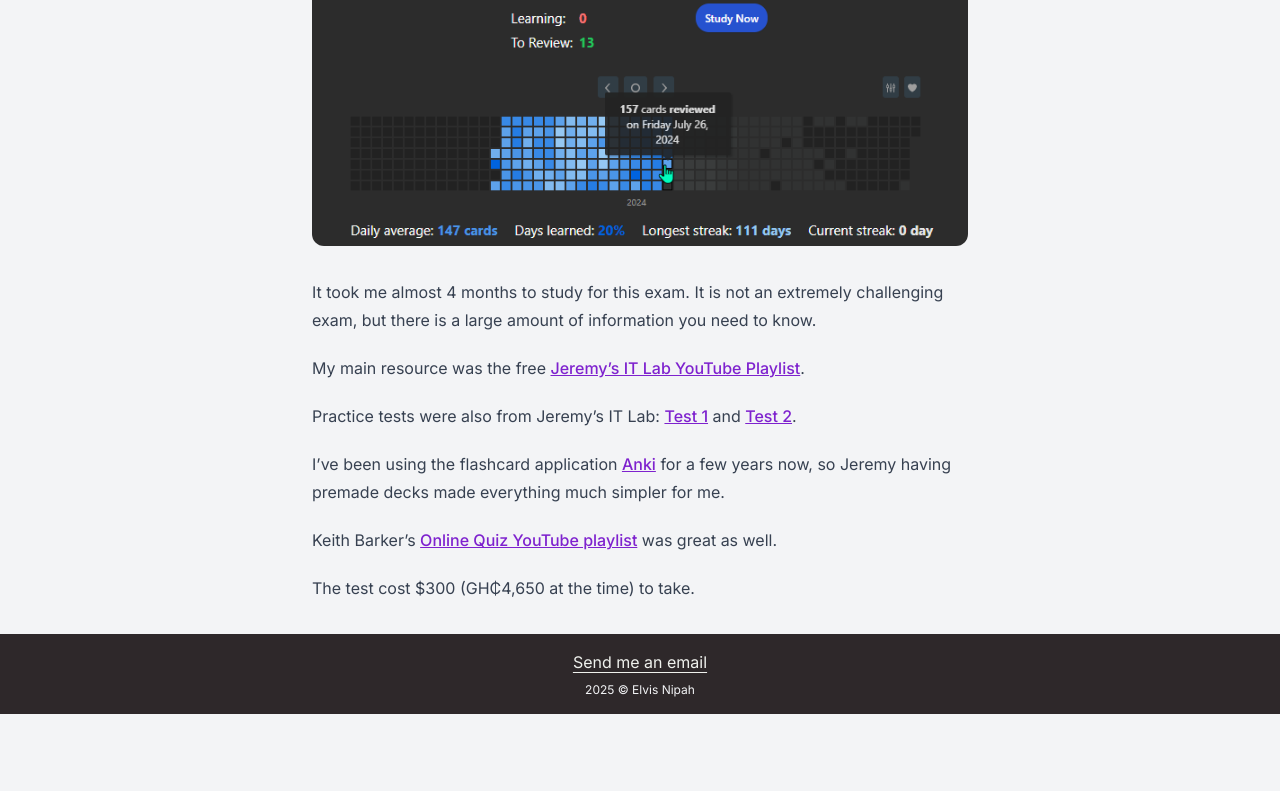
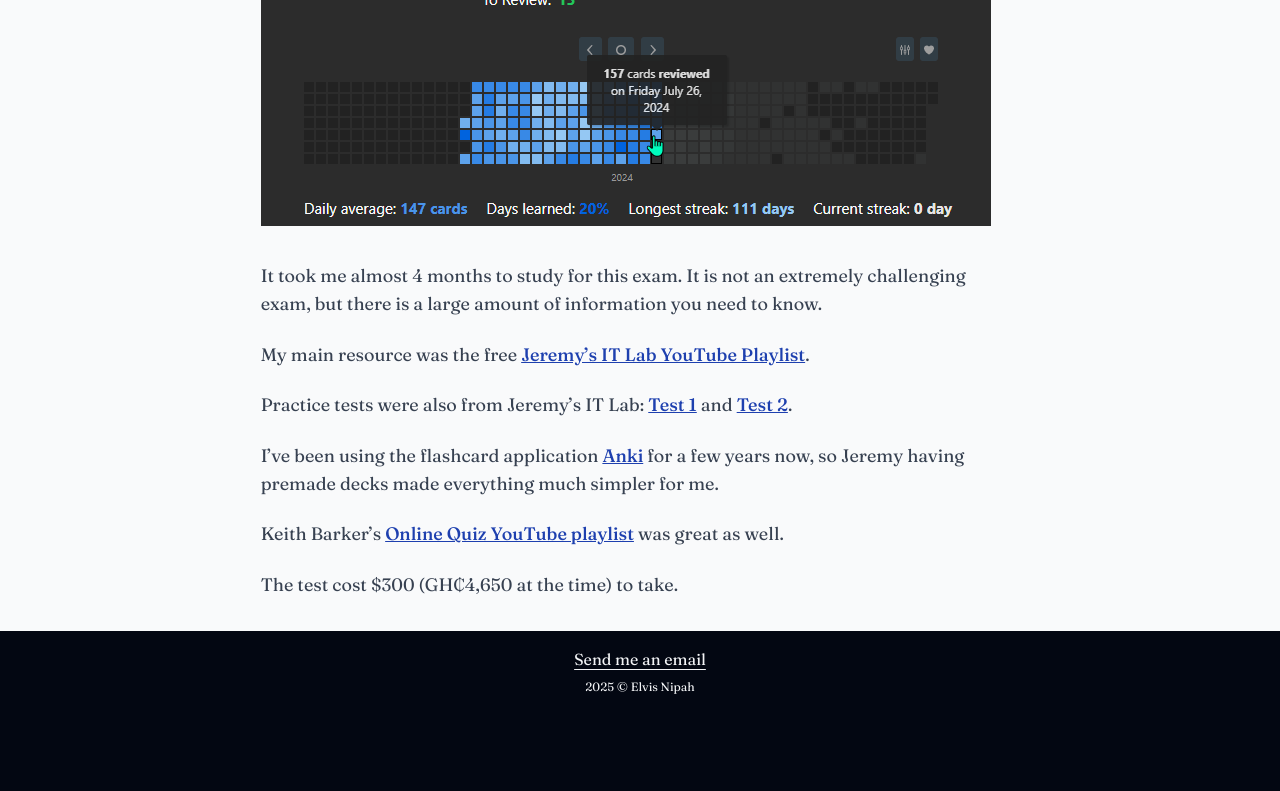
Before and after one commit to elvisnipah/a-new-blog, an Astro site: page /posts/ccna in a window 1280 px wide. Shown: the part 1139-1930 px from the top of the page. Before the commit the page ends 1853 px from the top, so only its background shows below. Built offline with nearby package versions, Linux system fonts and the light colour scheme; Astro itself is replaced by a stand-in of ours.

Commit message:
little bit of a ui refresh

```diff
--- a/package.json
+++ b/package.json
@@ -15,7 +15,8 @@
     "@astrojs/tailwind": "^5.1.3",
     "astro": "^5.0.5",
     "tailwindcss": "^3.4.16",
-    "typescript": "^5.7.2"
+    "typescript": "^5.7.2",
+    "unplugin-fonts": "^1.3.1"
   },
   "devDependencies": {
     "@tailwindcss/typography": "^0.5.15"
--- a/src/app.css
+++ b/src/app.css
@@ -1,17 +1,7 @@
-@import url("https://fonts.googleapis.com/css2?family=Nunito:ital,wght@0,200..1000;1,200..1000&display=swap");
+@import url('https://fonts.googleapis.com/css2?family=Fraunces:ital,opsz,wght@0,9..144,100..900;1,9..144,100..900&display=swap');
 
-@import url("https://fonts.googleapis.com/css2?family=Inter:ital,opsz,wght@0,14..32,100..900;1,14..32,100..900&display=swap");
+@import url('https://fonts.googleapis.com/css2?family=Cinzel:wght@400..900&display=swap');
 
 @tailwind base;
 @tailwind components;
 @tailwind utilities;
-
-@layer base {
-  @font-face {
-    font-family: "Excalifont";
-    font-style: normal;
-    font-weight: 400;
-    font-display: swap;
-    src: url(./fonts/Excalifont-Regular.woff2) format("woff2");
-  }
-}
--- a/src/components/Footer.astro
+++ b/src/components/Footer.astro
@@ -2,7 +2,7 @@
 const currentYear = new Date().getFullYear()
 ---
 
-<footer class="mt-auto py-4 bg-raisin-black text-gray-100 w-full flex flex-col items-center justify-center gap-2">
+<footer class="mt-auto py-4 pb-24 bg-gray-950 text-gray-100 w-full flex flex-col items-center justify-center gap-2">
     <a href="mailto:elvisnipah@gmail.com" class="text-white-smoke hover:text-purple-400  underline underline-offset-4" target="_blank" aria-label="Email">Send me an email</a>
     <p class="text-xs">{currentYear} &copy; Elvis Nipah</p>
 </footer>
--- a/src/components/Header.astro
+++ b/src/components/Header.astro
@@ -3,8 +3,8 @@ import { Image } from "astro:assets";
 import neskLogoSmall from "../../src/assets/nesk-logo-small.png";
 ---
 
-<header class="flex justify-between items-center p-4 w-full">
-  <a class="font-bold hover:underline hover:underline-offset-4 decoration-purple-500 font-excalifont" href="/">
+<header class=" bg-gray-50 opacity-100 w-full flex justify-between items-center p-4 border-b-2 border-b-gray-300 sticky top-0">
+  <a class="font-bold hover:underline hover:underline-offset-4 decoration-purple-500" href="/">
     elvis' blog
   </a>
 
--- a/src/components/Prose.astro
+++ b/src/components/Prose.astro
@@ -4,13 +4,14 @@
 
 <div
   class="prose
-  prose-h1:font-bold prose-h1:text-3xl prose-h1:text-gray-900
-  prose-h2:font-bold prose-h2:text-2xl prose-h2:text-gray-700
-  prose-h3:font-bold prose-h3:text-xl prose-h3:text-gray-500
-  prose-a:text-purple-700 hover:prose-a:text-purple-500 prose-img:rounded-xl
+  prose-h1:text-2xl prose-h1:text-gray-900 prose-h1:font-cinzel prose-h1:tracking-tighter
+  prose-h2:text-xl prose-h2:text-gray-800 prose-h2:font-cinzel prose-h2:tracking-widest
+  prose-h3:text-lg prose-h3:text-gray-700 prose-h3:font-cinzel prose-h3:tracking-widest
+  prose-p: md:text-lg
+  prose-a:text-blue-800
   prose-ul:pl-4 prose-li:pl-0 prose-ol:pl-4
-  prose-hr:my-8 prose-hr:border-raisin-black
-  prose-blockquote:border-flame"
+  prose-hr:my-8 prose-hr:border-gray-950
+  prose-blockquote:border-purple-500"
 >
   <slot />
 </div>
--- a/src/content/blog/CCNA.md
+++ b/src/content/blog/CCNA.md
@@ -3,7 +3,7 @@ slug: ccna
 title: "CCNA"
 description: "How I obtained my CCNA certification"
 publishDate: "2024-07-27"
-tags: ["certification"]
+tags: ["certification", "networking"]
 ---
 
 # CCNA
--- a/src/layouts/Layout.astro
+++ b/src/layouts/Layout.astro
@@ -12,7 +12,7 @@ const { title, description } = Astro.props;
 ---
 
 <!doctype html>
-<html lang="en" class="bg-gray-100 text-raisin-black min-h-screen">
+<html lang="en" class="bg-gray-50 text-gray-950 min-h-screen">
   <head>
     <meta charset="UTF-8" />
     <meta name="description" content={description} />
@@ -22,10 +22,10 @@ const { title, description } = Astro.props;
     <title>{title} | Elvis' blog</title>
   </head>
 
-  <body class="flex items-center flex-col min-h-screen font-inter">
+  <body class="flex items-center flex-col min-h-screen font-fraunces">
     <Header />
     <main
-      class="p-4 pb-8 flex flex-col items-center justify-center max-w-[1080px] md:min-h-[70vh]"
+      class="p-4 pb-8 w-full flex flex-col items-center md:min-h-[70vh]"
     >
       <slot />
     </main>
--- a/src/pages/index.astro
+++ b/src/pages/index.astro
@@ -10,14 +10,14 @@ const sortedPosts = sortPosts(allPosts)
 
 <Layout title="Home" description="Home page of my blog">
 	<div class="flex flex-col md:flex-row md:min-h-[70vh] md:gap-8">
-		<div class=" font-bold text-4xl text-gray-700 self-center justify-self-center">Personal thoughts and whatever I'd like to share.</div>
+		<div class="font-cinzel font-bold text-4xl text-gray-700 self-center justify-self-center">Personal thoughts and whatever I'd like to share.</div>
 
 		<div class="w-full mt-8">
 			<ul class="mt-4">
 				{sortedPosts.map((post) => (
 					<li class="hover:bg-purple-400 border-b-[1px] border-black first:border-t-[1px]">
 						<a href={`/posts/${post.id}`} class="grid grid-cols-3 py-1">
-							<p class="text-xs self-center">{post.data.publishDate.toISOString().split('T')[0].replace(/-/g, "-")}</p>
+							<p class="text-xs font-light self-center text-gray-500">{post.data.publishDate.toISOString().split('T')[0].replace(/-/g, "-")}</p>
 							<p class="col-span-2 font-medium">{post.data.title}</p>
 						</a>
 					</li>
--- a/src/pages/posts/[id].astro
+++ b/src/pages/posts/[id].astro
@@ -18,9 +18,7 @@ const { Content } = await render(post)
 ---
 
 <Layout title={post.data.title} description={post.data.description}>
-  <a href="/" class="text-2xl self-start pb-4 hover:text-purple-500">&lArr;</a
-  >
-  <p class="self-start text-gray-500">{post.data.publishDate.toISOString().split('T')[0].replace(/-/g, "-")}</p>
+
   <Prose>
     <Content />
   </Prose>
--- a/tailwind.config.mjs
+++ b/tailwind.config.mjs
@@ -3,21 +3,10 @@ export default {
   content: ["./src/**/*.{astro,html,js,jsx,md,mdx,svelte,ts,tsx,vue}"],
   theme: {
     fontFamily: {
-      excalifont: ["Excalifont", "sans-serif"],
-      nunito: ["Nunito", "sans-serif"],
-      inter: ["Inter", "sans-serif"],
+      "fraunces": ["Fraunces", "sans-serif"],
+      "cinzel": ["Cinzel", "sans-serif"]
     },
     extend: {
-      colors: {
-        "white-smoke": "#EFF1ED",
-        flame: "#E4572E",
-        "raisin-black": "#2E282A",
-        "yellow-green": "#8ac926",
-        "steel-blue": "#1982C4",
-        "crayola-blue": "#3777ff",
-        "persian-rose": "#ff36ab",
-        "dark-cyan": "#0f8b8d",
-      },
     },
   },
   plugins: [require("@tailwindcss/typography")],
```
Also changed, not shown: src/fonts/Excalifont-Regular.woff2 (deleted), 1 other file.
